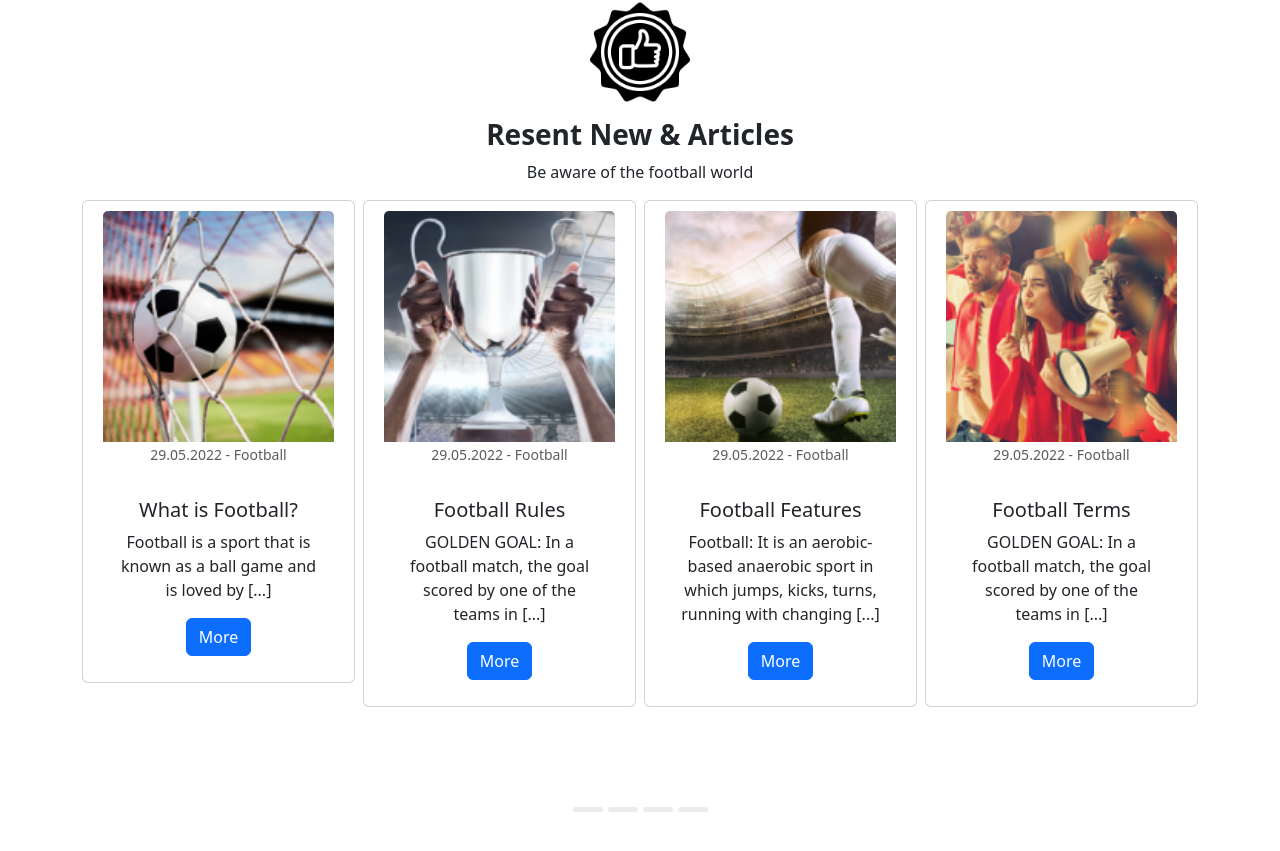
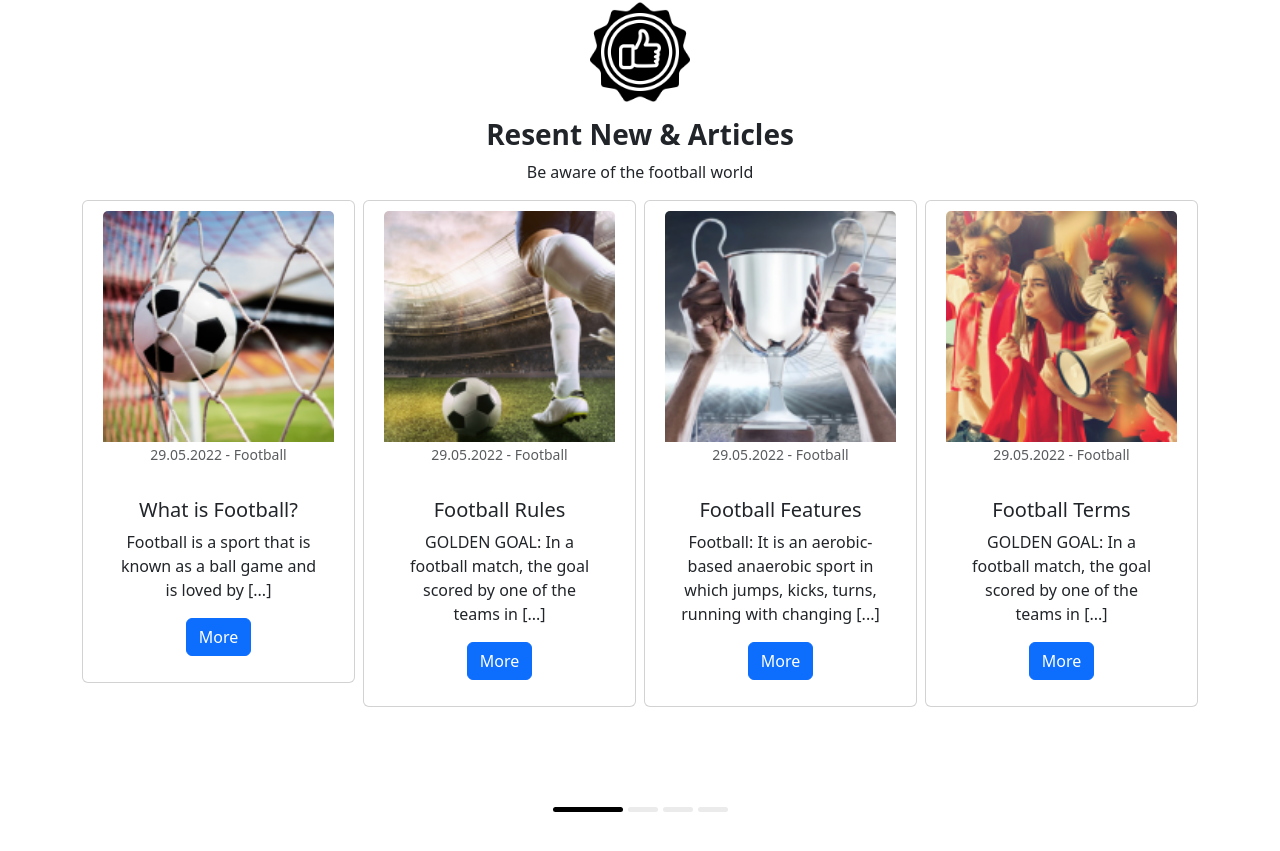
Before and after one commit to FernandoVerderame/proj-html-vuejs, a Vue app: page / in a window 1280 px wide. Shown: the part 4066-4917 px from the top of the page. Built offline with nearby package versions, Linux system fonts and the light colour scheme.

Commit message:
modified computed visibleCard

```diff
--- a/src/components/articles/ArticlesSection.vue
+++ b/src/components/articles/ArticlesSection.vue
@@ -13,14 +13,14 @@ export default {
             },
             {
                 id: 2,
-                image: 'news2-1-150x150.png',
+                image: 'news3-1-150x150.png',
                 date: '29.05.2022 - Football',
                 title: 'Football Rules',
                 text: 'GOLDEN GOAL: In a football match, the goal scored by one of the teams in [...]'
             },
             {
                 id: 3,
-                image: 'news3-1-150x150.png',
+                image: 'news2-1-150x150.png',
                 date: '29.05.2022 - Football',
                 title: 'Football Features',
                 text: 'Football: It is an aerobic-based anaerobic sport in which jumps, kicks, turns, running with changing [...]'
@@ -41,14 +41,37 @@ export default {
             },
         ],
 
-        activeIndex: 0,
+        activeIndex: 1,
     }),
     computed: {
         visibleCard() {
             const visibleCards = [...this.articles]
+            switch (this.activeIndex) {
+                case 2:
+                    visibleCards.shift();
+                    break;
+                case 3:
+                    visibleCards.shift();
+                    visibleCards.shift();
+                    visibleCards.push(this.articles[0]);
+                    break;
+                case 4:
+                    visibleCards.shift();
+                    visibleCards.shift();
+                    visibleCards.shift();
+                    visibleCards.push(this.articles[0]);
+                    visibleCards.splice(3, 1, this.articles[1])
+                    break;
+                default:
+                    visibleCards.pop();
+            }
             return visibleCards
         }
+
+
+
     },
+
     components: { ArticlesCard },
 
 };
@@ -63,15 +86,13 @@ export default {
         </div>
         <div id="carousel">
             <div class="row gx-2">
-                <div class="col col-3" v-for="article in articles" :key="article.id"
-                    :class="{ disabled: article.id === activeIndex + 5 }">
+                <div class="col col-3" v-for="article in visibleCard" :key="article.id">
                     <ArticlesCard :article="article" />
                 </div>
             </div>
             <div class="button-container">
                 <div class="carousel-button" v-for="n in 4" :key="n" role="button" :class="{ active: n === activeIndex }"
                     @click="activeIndex = n"></div>
-
             </div>
         </div>
     </div>
```
